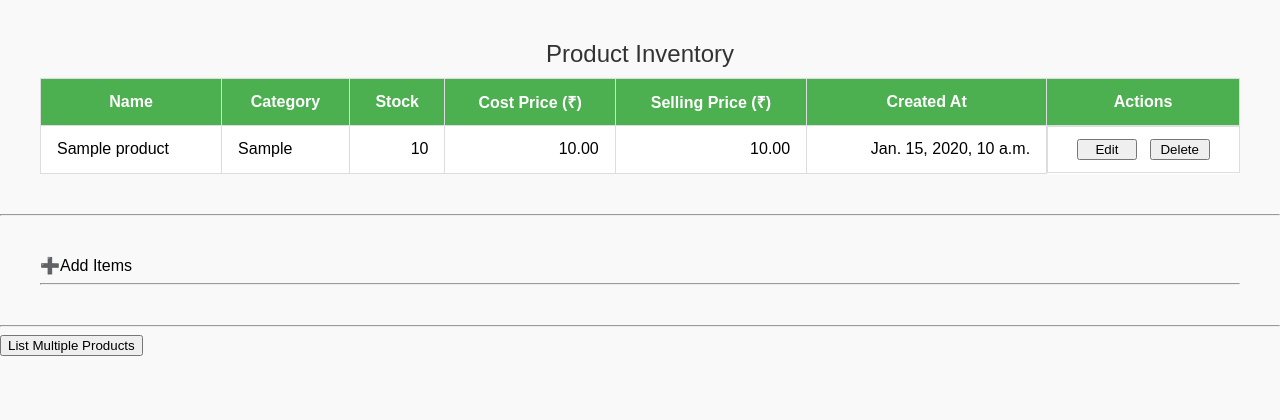
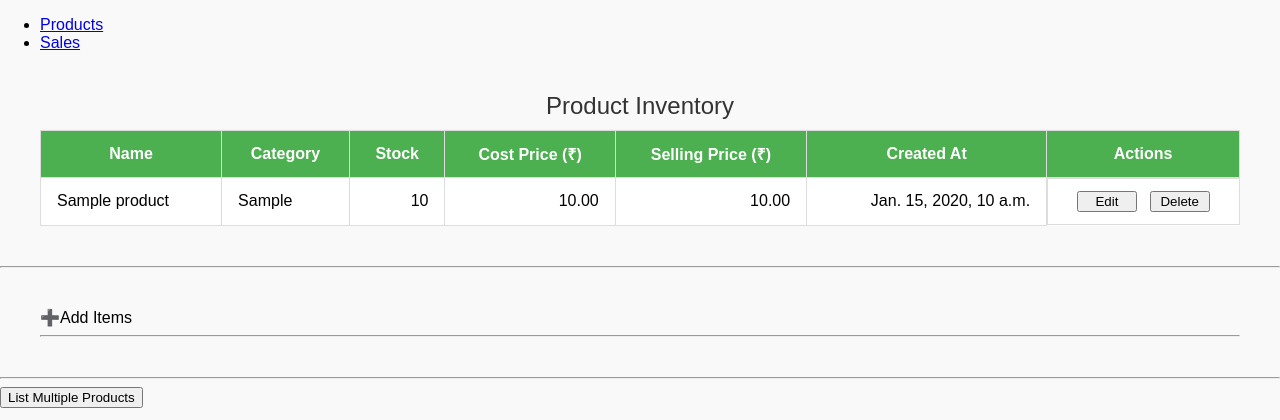
Before and after one commit to mkkotlin/MiniM, a Django app: page /inventory/ in a window 1280 px wide. Shown: the top 420 px of the page. Run offline with Django 5.2, Linux system fonts and the light colour scheme; tables that the repository leaves empty hold one stand-in row (values such as "Sample post").

Commit message:
feat: add navigation and sales URL routing, update template settings

```diff
--- /dev/null
+++ b/MiniMart/global_templates/templates/global_html/nav.html
@@ -0,0 +1,6 @@
+<nav>
+    <ul>
+        <li><a href="{% url 'inventory_list' %}">Products</a></li>
+        <li><a href="#">Sales</a></li>
+    </ul>
+</nav>
--- a/MiniMart/inventory/templates/inventory/inventory.html
+++ b/MiniMart/inventory/templates/inventory/inventory.html
@@ -10,6 +10,13 @@
     <script src="{% static 'inventory/js/inventory.js' %}"></script>
 </head>
 <body>
+    <!-- Navigation -->
+    {% include 'global_html/nav.html' %}
+
+    {% block content %}
+    {% endblock %}
+
+
     <!-- start of list display -->
     <div class="product_list_table">
         <table>
--- a/MiniMart/minimart/settings.py
+++ b/MiniMart/minimart/settings.py
@@ -11,6 +11,7 @@ https://docs.djangoproject.com/en/5.2/ref/settings/
 """
 
 from pathlib import Path
+import os
 
 # Build paths inside the project like this: BASE_DIR / 'subdir'.
 BASE_DIR = Path(__file__).resolve().parent.parent
@@ -56,7 +57,7 @@ ROOT_URLCONF = 'minimart.urls'
 TEMPLATES = [
     {
         'BACKEND': 'django.template.backends.django.DjangoTemplates',
-        'DIRS': [],
+        'DIRS': [ os.path.join(BASE_DIR, 'global_templates/templates') ],
         'APP_DIRS': True,
         'OPTIONS': {
             'context_processors': [
--- a/MiniMart/minimart/urls.py
+++ b/MiniMart/minimart/urls.py
@@ -20,4 +20,5 @@ from django.urls import include, path
 urlpatterns = [
     path('admin/', admin.site.urls),
     path('inventory/', include('inventory.urls')),
+    path('sales/', include('sales.urls'))
 ]
--- /dev/null
+++ b/MiniMart/sales/urls.py
@@ -0,0 +1,4 @@
+from django.urls import path
+
+
+urlpatterns = []
```
